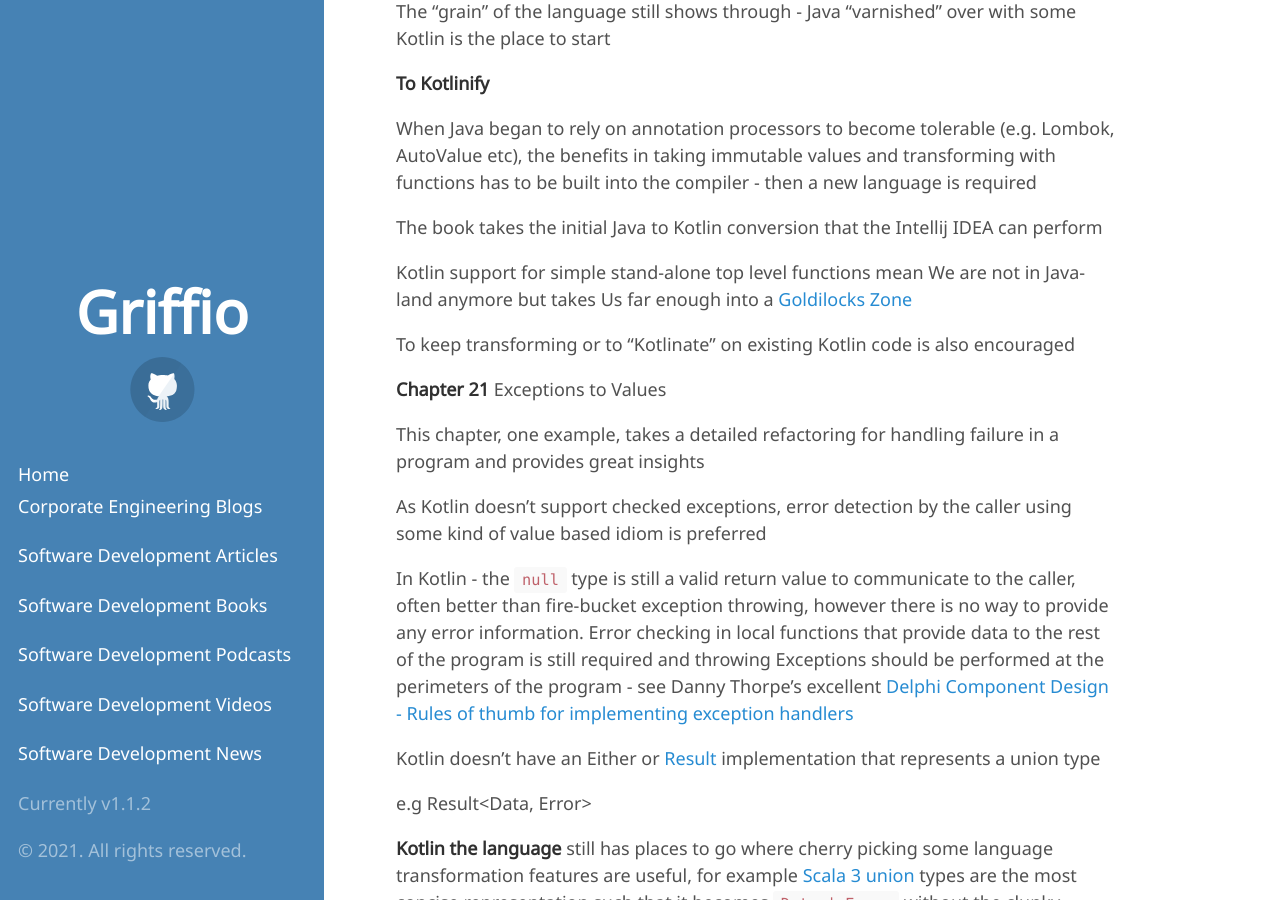
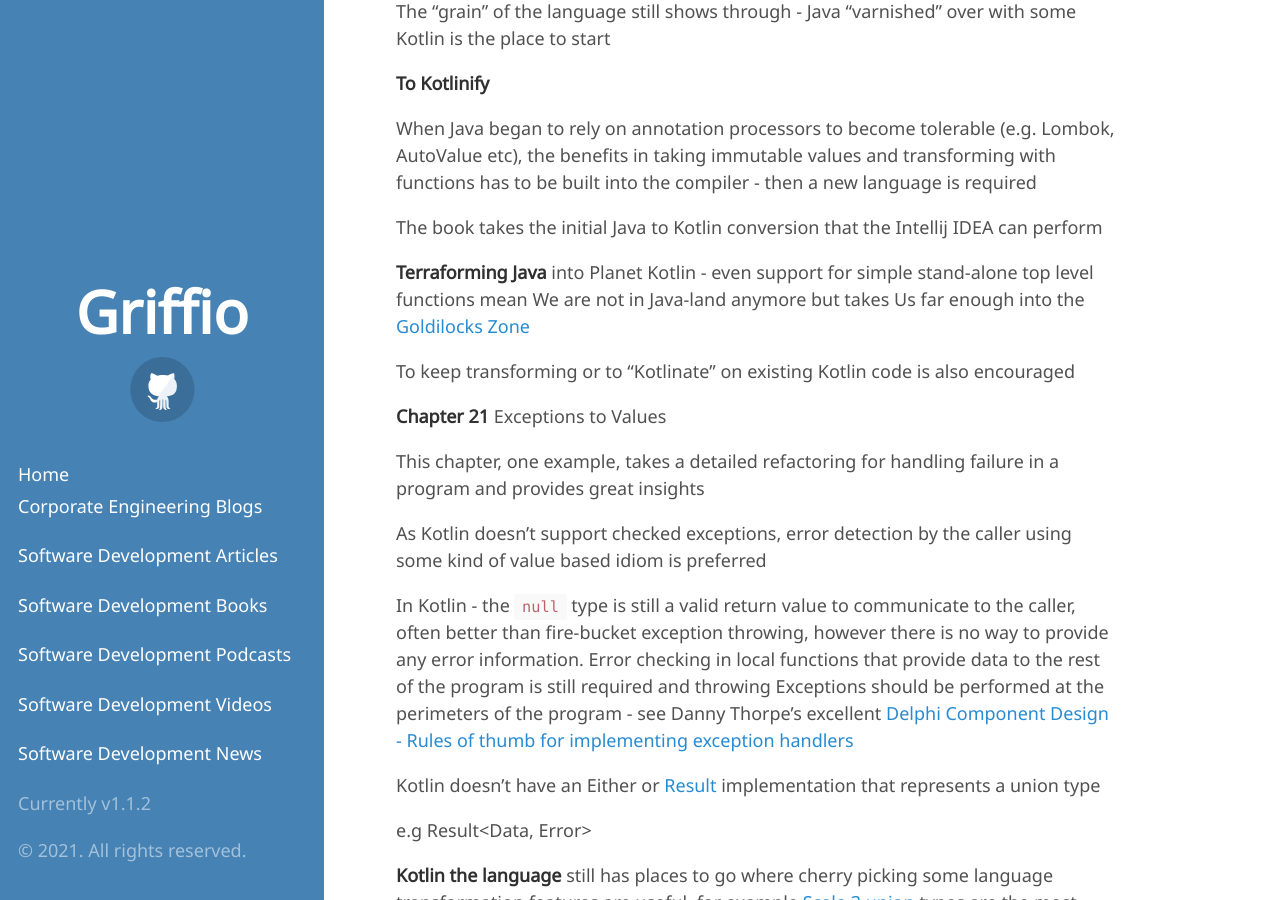
Before and after one commit to griffio/griffio.github.io, a Jekyll site: the page built from _posts/2021-09-10-Java-To-Kotlin-Review.md, in a window 1280 px wide and 900 px high, scrolled down 1663 px. Built offline with Jekyll 4.4.1, drawn with Linux system fonts in a browser that asks for light colours; some web fonts are replaced.

Commit message:
Update 2021-09-10-Java-To-Kotlin-Review.md

```diff
--- a/_posts/2021-09-10-Java-To-Kotlin-Review.md
+++ b/_posts/2021-09-10-Java-To-Kotlin-Review.md
@@ -43,7 +43,7 @@
 
 The book takes the initial Java to Kotlin conversion that the Intellij IDEA can perform
 
-Kotlin support for simple stand-alone top level functions mean We are not in Java-land anymore but takes Us far enough into a [Goldilocks Zone](https://exoplanets.nasa.gov/resources/323/goldilocks-zone/)
+**Terraforming Java** into Planet Kotlin - even support for simple stand-alone top level functions mean We are not in Java-land anymore but takes Us far enough into the [Goldilocks Zone](https://exoplanets.nasa.gov/resources/323/goldilocks-zone/)
 
 To keep transforming or to "Kotlinate" on existing Kotlin code is also encouraged
 
```
